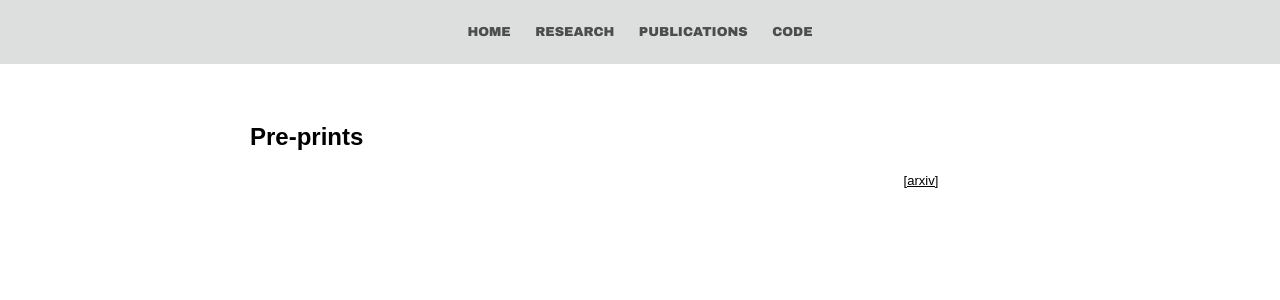
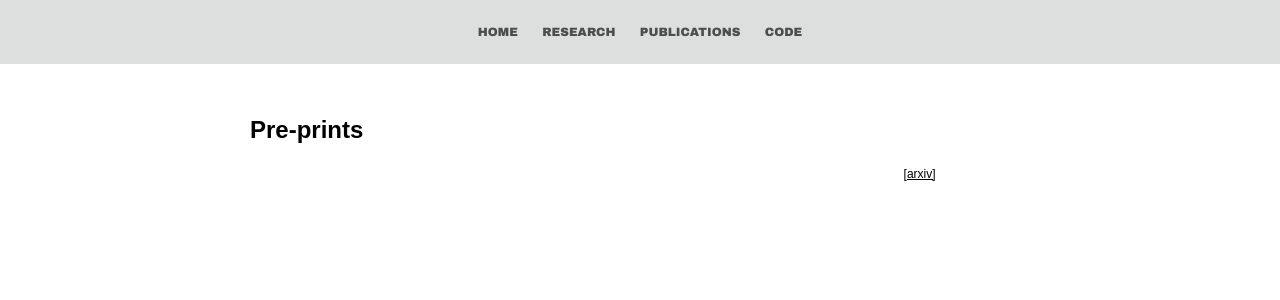
Before and after one commit to mckimb/mckimb.github.io, a Jekyll site: the page built from papers/index.html, in a window 1280 px wide. Shown: the top 300 px of the page. Built offline with Jekyll 4.4.1, drawn with Linux system fonts in a browser that asks for light colours.

Commit message:
Update main.css

```diff
--- a/css/main.css
+++ b/css/main.css
@@ -11,14 +11,14 @@
 }
 
 body p {
-    font-size: 13px;
+    font-size: 12px;
     color: black;
     margin-left: 30px;
     margin-right: 30px;
 }
 
 body a {
-    font-size: 13px;
+    font-size: 12px;
     color: black;
     text-decoration: underline;
 }
@@ -98,7 +98,7 @@
 .topnav a {
   display:inline-block;
   padding: 10px;
-  font-size: 13px;
+  font-size: 12px;
   color: #4d4d4d;
   text-decoration: none;
   font-family: "Arial Black", Gadget, sans-serif;
```
